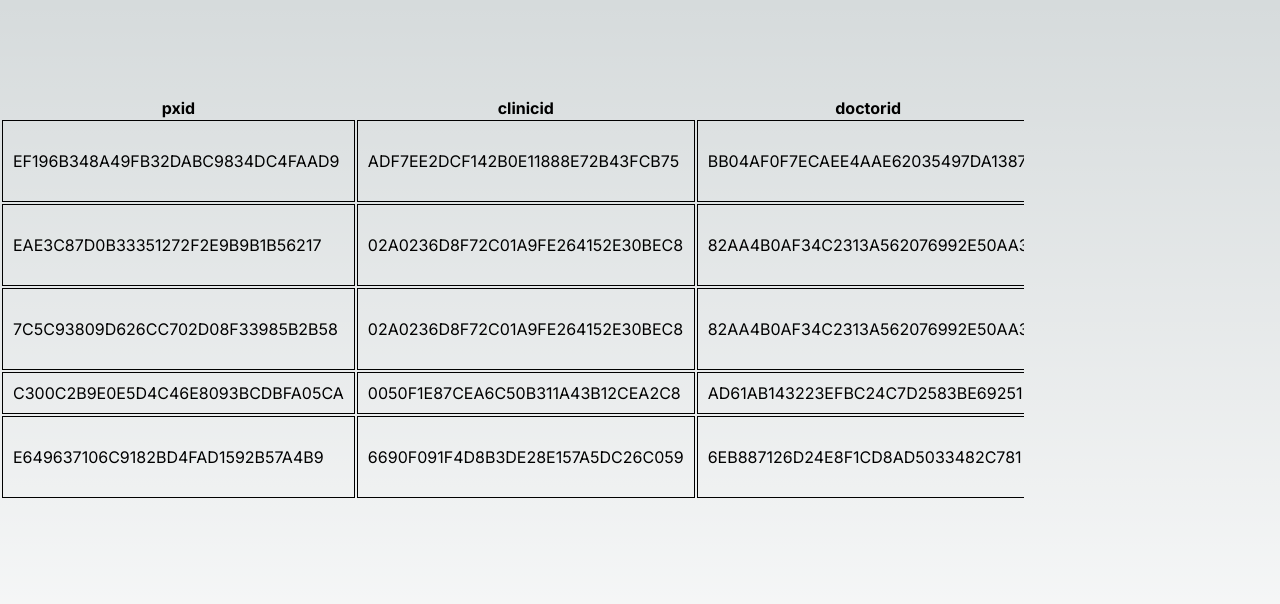
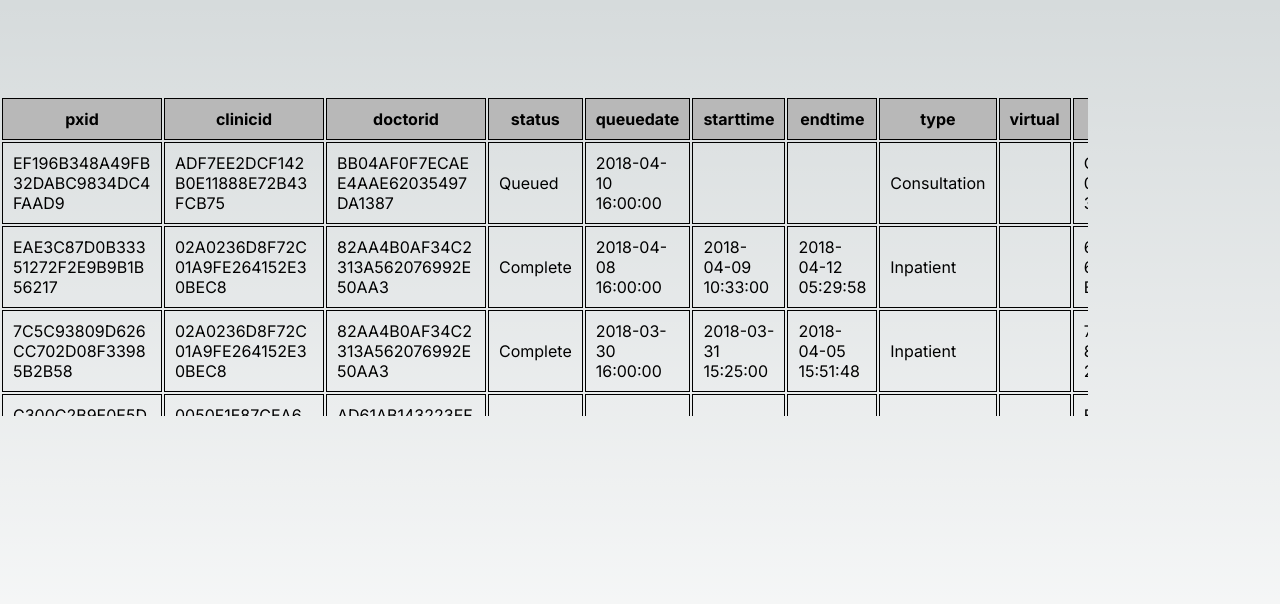
Before and after one commit to qwerttyuiiop1/stadvdb, a Next.js app: page / in a window 1280 px wide. Shown: the top 604 px of the page. Built offline with nearby package versions, Linux system fonts and the light colour scheme.

Commit message:
Updated table styling

```diff
--- a/src/app/page.module.css
+++ b/src/app/page.module.css
@@ -10,15 +10,27 @@
 .container {
   display: flex;
   width: 100%;
+  height: 20rem;
 }
 
 .table_container {
   overflow: auto;
-  width: 80%;
+  width: 85%;
+}
+
+.table_container th {
+  position: sticky;
+  top: 0;
+  border: 1px solid black;
+  border-collapse: collapse;
+  padding: 10px;
+  background-color: #b8b8b8;
 }
 
 .table_container td {
   border: 1px solid black;
   border-collapse: collapse;
   padding: 10px;
+  max-width: 10rem;
+  word-wrap: break-word;
 }
```
